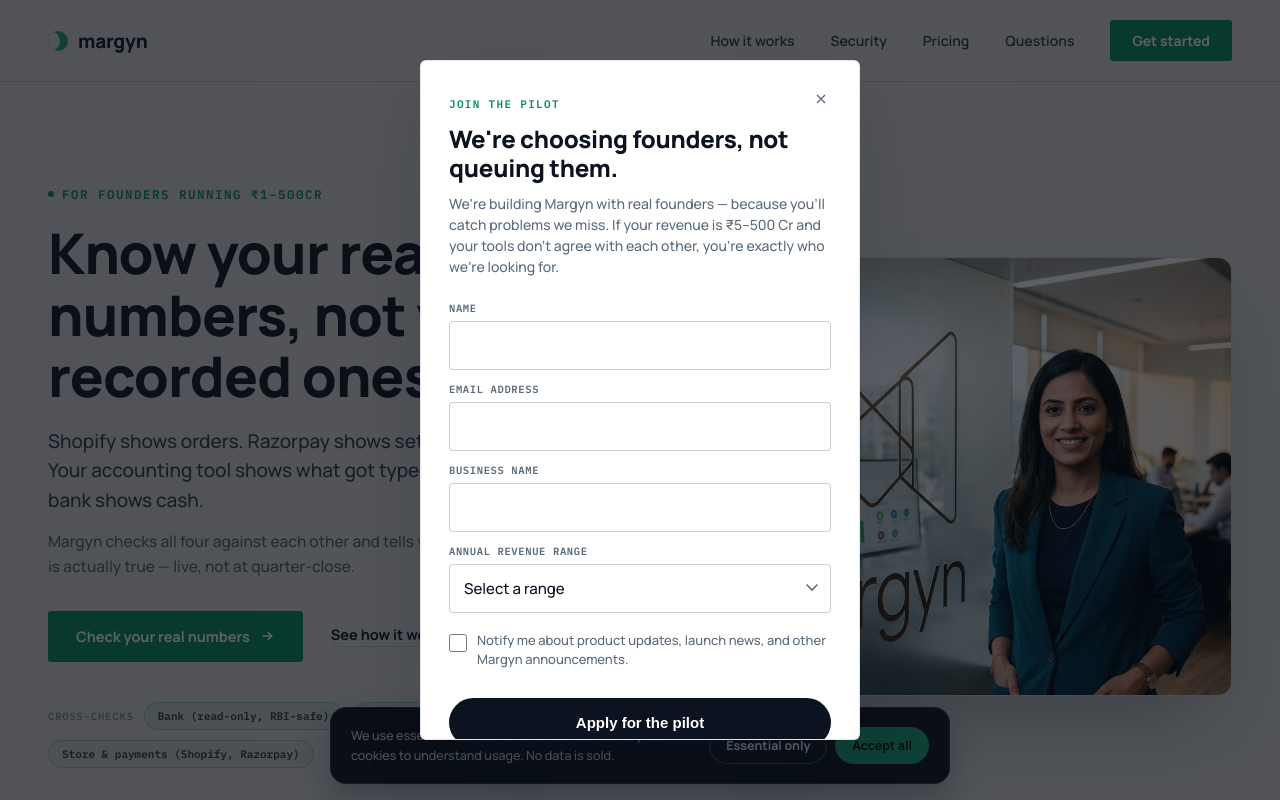
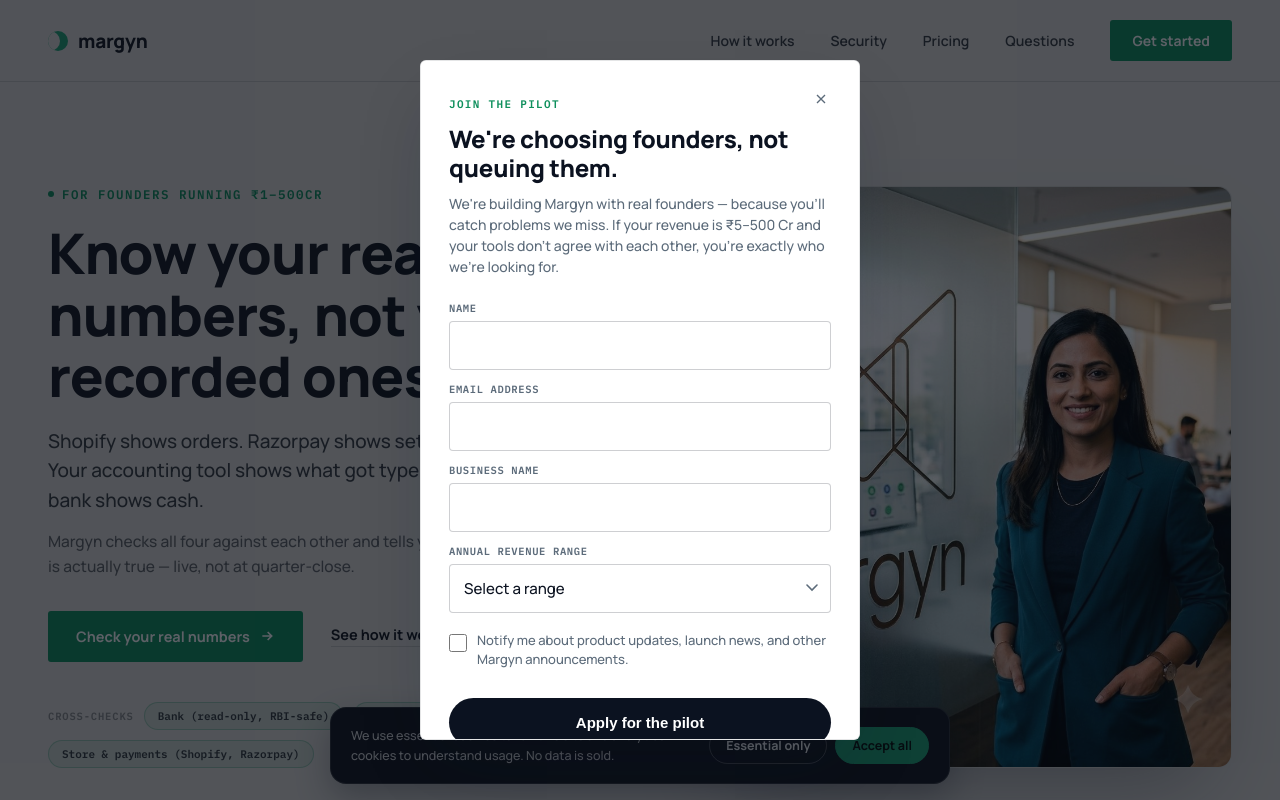
Before and after one commit to Margyn-Labs/reflectional, a website: page index.html in a window 1280 px wide. Shown: the top 800 px of the page. Drawn offline with Linux system fonts and the light colour scheme.

Commit message:
Update index.html

```diff
--- a/index.html
+++ b/index.html
@@ -75,12 +75,12 @@
   .source-chip{ display:inline-flex; align-items:center; gap:6px; font-family:'IBM Plex Mono', monospace; font-size:11px; font-weight:600; color:var(--charcoal-1); background:rgba(14,143,92,0.09); border:1px solid rgba(14,143,92,0.28); border-radius:999px; padding:6px 13px; }
 
   /* ================= PRODUCT PANEL — hero photo ================= */
-  .product-panel{ position:relative; z-index:1; display:flex; align-items:center; height:100%; animation:fadeUp 0.7s cubic-bezier(0.16, 1, 0.3, 1) both; }
+  .product-panel{ position:relative; z-index:1; height:100%; animation:fadeUp 0.7s cubic-bezier(0.16, 1, 0.3, 1) both; }
   @keyframes fadeUp{ from{ opacity:0; transform:translateY(18px); } to{ opacity:1; transform:translateY(0); } }
 
-  .hero-photo-frame{ position:relative; width:100%; border-radius:14px; overflow:hidden; border:1px solid var(--charcoal-border); box-shadow:0 40px 80px -30px rgba(11,18,32,0.35); background:#E9E7E1; }
-  .hero-photo{ display:block; width:100%; height:auto; aspect-ratio:4/3.3; object-fit:cover; object-position:50% 22%; }
-  @media (max-width:960px){ .hero-photo{ aspect-ratio:16/10; object-position:50% 16%; } }
+  .hero-photo-frame{ position:relative; width:100%; height:100%; border-radius:14px; overflow:hidden; border:1px solid var(--charcoal-border); box-shadow:0 40px 80px -30px rgba(11,18,32,0.35); background:#E9E7E1; }
+  .hero-photo{ display:block; width:100%; height:100%; object-fit:cover; object-position:50% 22%; }
+  @media (max-width:960px){ .product-panel{ height:auto; } .hero-photo-frame{ height:auto; } .hero-photo{ height:auto; aspect-ratio:16/10; object-position:50% 16%; } }
 
   /* ================= CONTENT SECTIONS (page background, charcoal text) ================= */
   section{ position:relative; z-index:2; padding:104px 0 84px; }
```
